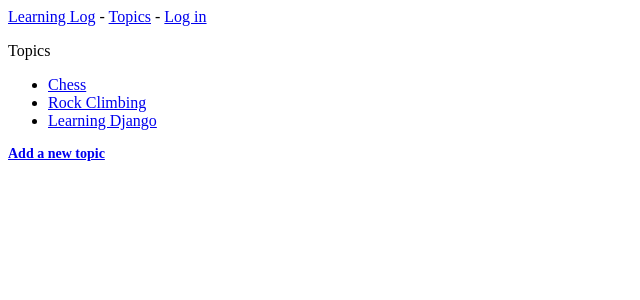
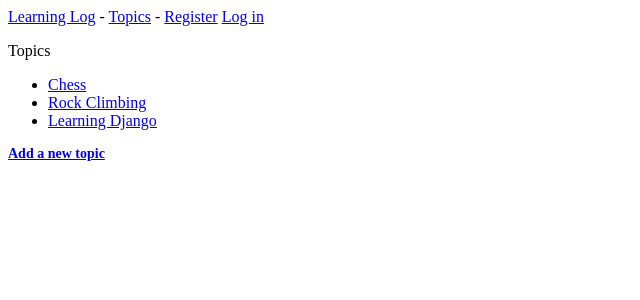
Before and after one commit to alvinjaymaique/learning_log_django0, a Django app: page /topics/ in a window 1280 px wide. Shown: the top 300 px of the page, without its empty margins (0-640 px from the left). Run offline with Django 5.2, Linux system fonts and the light colour scheme; data comes from the database, SQL or seed files in the repository; both versions use the stored data as it was after the commit.

Commit message:
added register form and its working

```diff
--- a/learning_logs/templates/learning_logs/base.html
+++ b/learning_logs/templates/learning_logs/base.html
@@ -5,6 +5,7 @@
     Hello, {{ user.username }}.
     <a href="{% url 'users:logged_out' %}">Log out</a>
 {% else %}
+    <a href="{% url 'users:register' %}">Register</a>
     <a href="{% url 'users:login' %}">Log in</a>
 {% endif %}
 
--- a/users/views.py
+++ b/users/views.py
@@ -17,6 +17,9 @@ def register(request):
             # Log the user in and then redirect to home page.
             login(request, new_user)
             return redirect('learning_logs:index')
+    # Display a blank or invalid form.
+    context = {'form': form}
+    return render(request, 'registration/register.html', context=context)
 
 def logged_out(request):
     """Logout user."""
```
Also changed, not shown: db.sqlite3.
